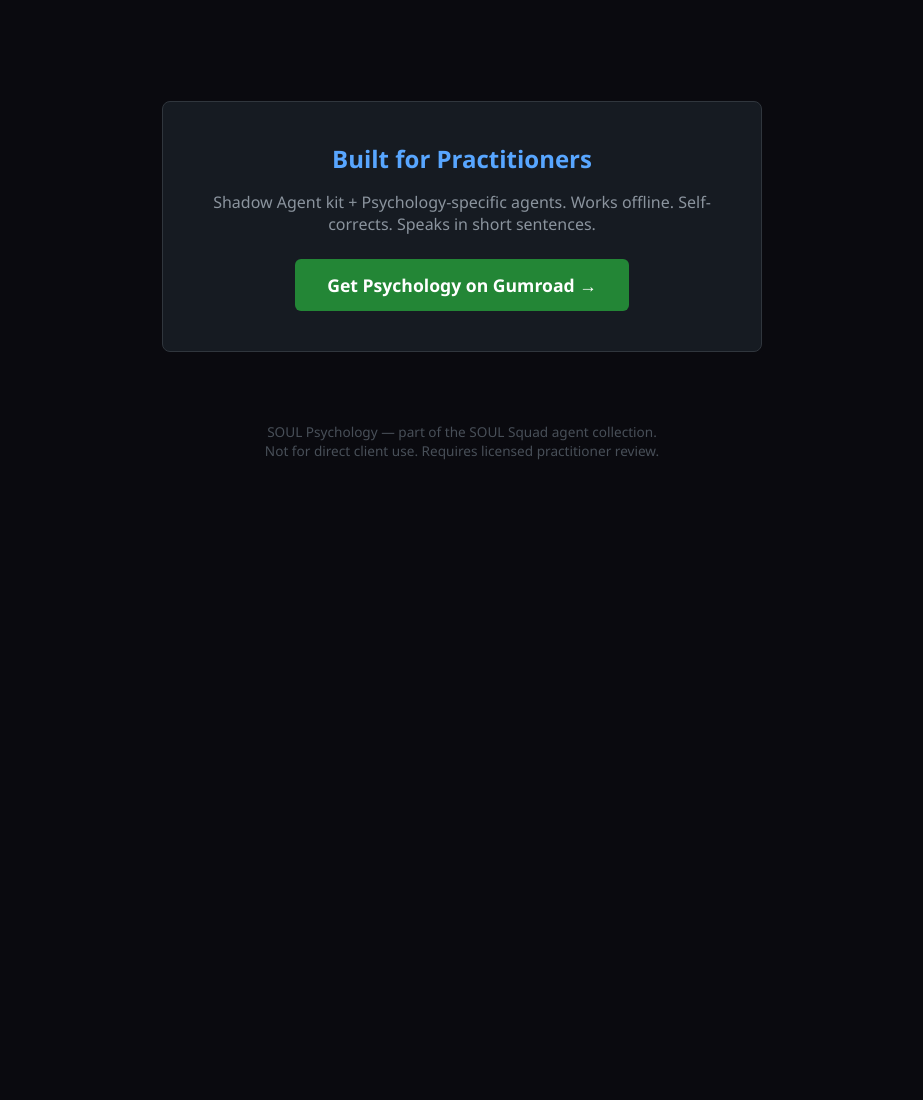
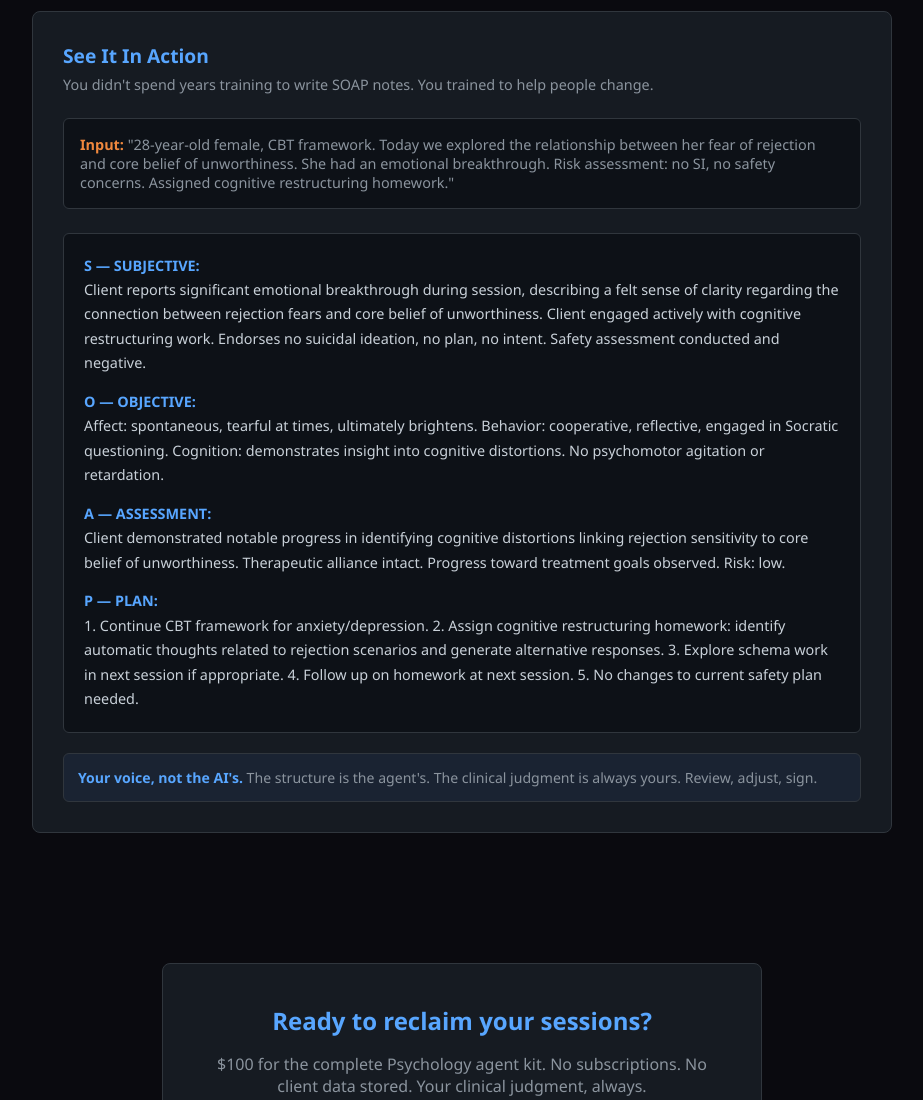
Before and after one commit to axiom-agent-ai/psychology-agent, a plain HTML site: page index.html in a window 1280 px wide. Shown: the part 1020-2120 px from the top of the page, without its empty margins (178-1101 px from the left). Before the commit the page ends 1510 px from the top, so only its background shows below. Drawn offline with Linux system fonts and the light colour scheme.

Commit message:
Add SOAP demo output section

```diff
--- a/index.html
+++ b/index.html
@@ -21,6 +21,20 @@
 .modality h3{color:#f0883e;margin-bottom:16px}
 .modality-tags{display:flex;flex-wrap:wrap;gap:10px}
 .tag{background:#21262d;color:#c9d1d9;padding:6px 14px;border-radius:20px;font-size:0.85em;border:1px solid #30363d}
+.demo-section{background:#161b22;border:1px solid #30363d;border-radius:8px;padding:30px;margin-bottom:40px}
+.demo-section h3{color:#58a6ff;margin-bottom:6px;font-size:1.2em}
+.demo-section .subtitle{color:#8b949e;font-size:0.9em;margin-bottom:24px}
+.demo-input{background:#0d1117;border:1px solid #30363d;border-radius:6px;padding:16px;margin-bottom:24px;font-size:0.9em}
+.demo-input strong{color:#f0883e}
+.demo-input em{color:#8b949e;font-style:normal}
+.soap-note{background:#0d1117;border:1px solid #30363d;border-radius:6px;padding:20px;font-size:0.9em;line-height:1.7}
+.soap-note .label{color:#58a6ff;font-weight:700;margin-top:14px;display:block}
+.soap-note .label:first-child{margin-top:0}
+.soap-note .content{color:#c9d1d9}
+.soap-note .clinical{color:#8b949e;font-style:italic}
+.soap-note .risk{color:#f85149}
+.voice-note{background:#1a2332;border:1px solid #30363d;border-radius:6px;padding:14px;margin-top:20px;font-size:0.88em;color:#8b949e}
+.voice-note strong{color:#58a6ff}
 .cta-section{background:#161b22;border:1px solid #30363d;border-radius:8px;padding:40px;text-align:center;margin:40px auto;max-width:600px}
 .cta-section h2{color:#58a6ff;margin-bottom:16px}
 .cta-section p{color:#8b949e;margin-bottom:24px}
@@ -76,15 +90,42 @@
 <span class="tag">Schema Therapy</span>
 </div>
 </div>
+
+<div class="demo-section">
+<h3>See It In Action</h3>
+<p class="subtitle">You didn't spend years training to write SOAP notes. You trained to help people change.</p>
+
+<div class="demo-input">
+<strong>Input:</strong> <em>"28-year-old female, CBT framework. Today we explored the relationship between her fear of rejection and core belief of unworthiness. She had an emotional breakthrough. Risk assessment: no SI, no safety concerns. Assigned cognitive restructuring homework."</em>
+</div>
+
+<div class="soap-note">
+<span class="label">S — SUBJECTIVE:</span>
+<span class="content">Client reports significant emotional breakthrough during session, describing a felt sense of clarity regarding the connection between rejection fears and core belief of unworthiness. Client engaged actively with cognitive restructuring work. Endorses no suicidal ideation, no plan, no intent. Safety assessment conducted and negative.</span>
+
+<span class="label">O — OBJECTIVE:</span>
+<span class="content">Affect: spontaneous, tearful at times, ultimately brightens. Behavior: cooperative, reflective, engaged in Socratic questioning. Cognition: demonstrates insight into cognitive distortions. No psychomotor agitation or retardation.</span>
+
+<span class="label">A — ASSESSMENT:</span>
+<span class="content">Client demonstrated notable progress in identifying cognitive distortions linking rejection sensitivity to core belief of unworthiness. Therapeutic alliance intact. Progress toward treatment goals observed. Risk: low.</span>
+
+<span class="label">P — PLAN:</span>
+<span class="content">1. Continue CBT framework for anxiety/depression. 2. Assign cognitive restructuring homework: identify automatic thoughts related to rejection scenarios and generate alternative responses. 3. Explore schema work in next session if appropriate. 4. Follow up on homework at next session. 5. No changes to current safety plan needed.</span>
+</div>
+
+<div class="voice-note">
+<strong>Your voice, not the AI's.</strong> The structure is the agent's. The clinical judgment is always yours. Review, adjust, sign.
+</div>
+</div>
+
 </div>
 <div class="cta-section">
-<h2>Built for Practitioners</h2>
-<p>Shadow Agent kit + Psychology-specific agents. Works offline. Self-corrects. Speaks in short sentences.</p>
-<a href="https://giaktis.gumroad.com/l/Psychology" class="btn">Get Psychology on Gumroad →</a>
+<h2>Ready to reclaim your sessions?</h2>
+<p>$100 for the complete Psychology agent kit. No subscriptions. No client data stored. Your clinical judgment, always.</p>
+<a href="https://giaktis.gumroad.com/l/Psychology" class="btn">Get Started →</a>
 </div>
 <footer>
-SOUL Psychology — part of the SOUL Squad agent collection.<br>
-Not for direct client use. Requires licensed practitioner review.
+<p>For licensed mental health practitioners. Not for clients. Not for diagnosis. Not a crisis responder.</p>
 </footer>
 </body>
 </html>
```
